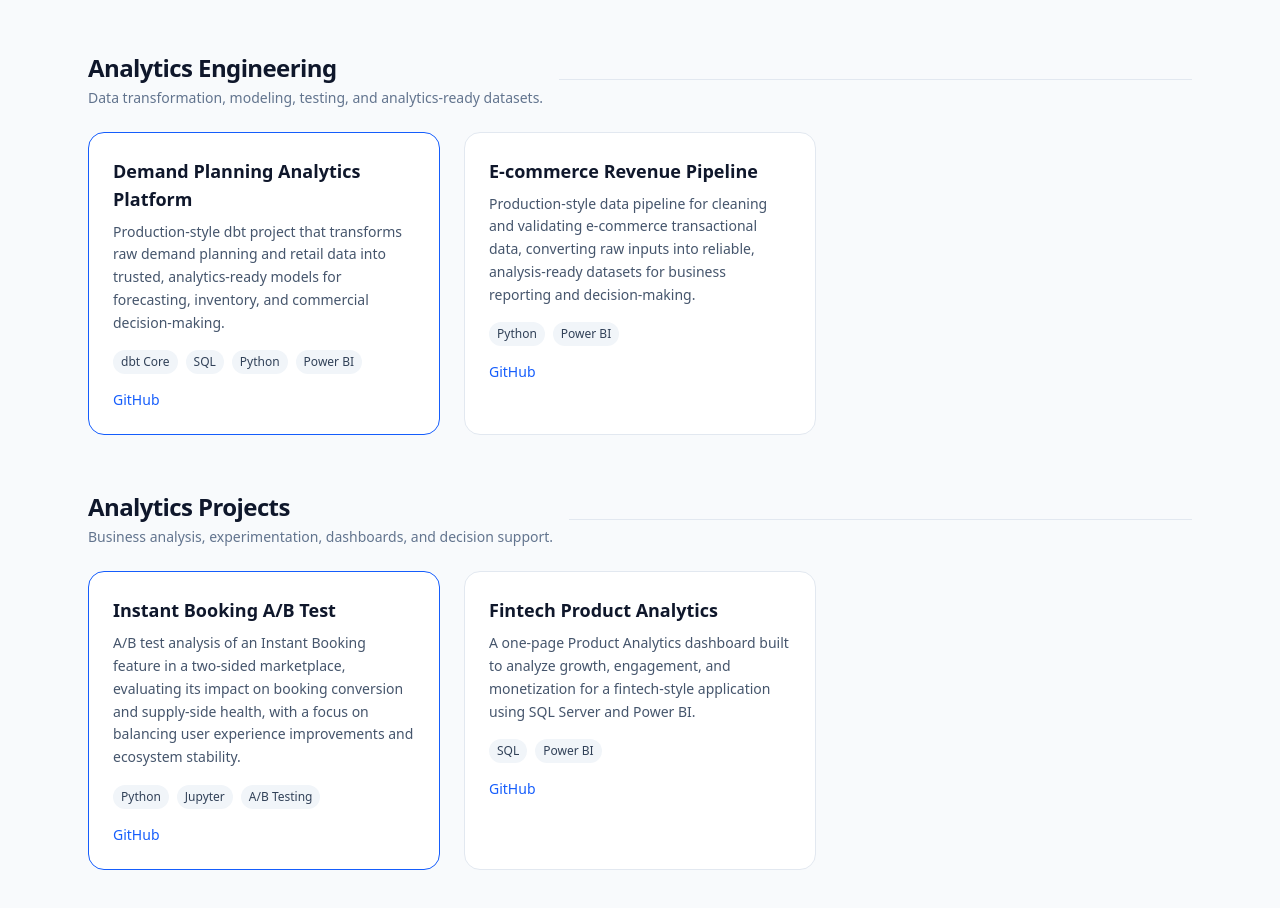
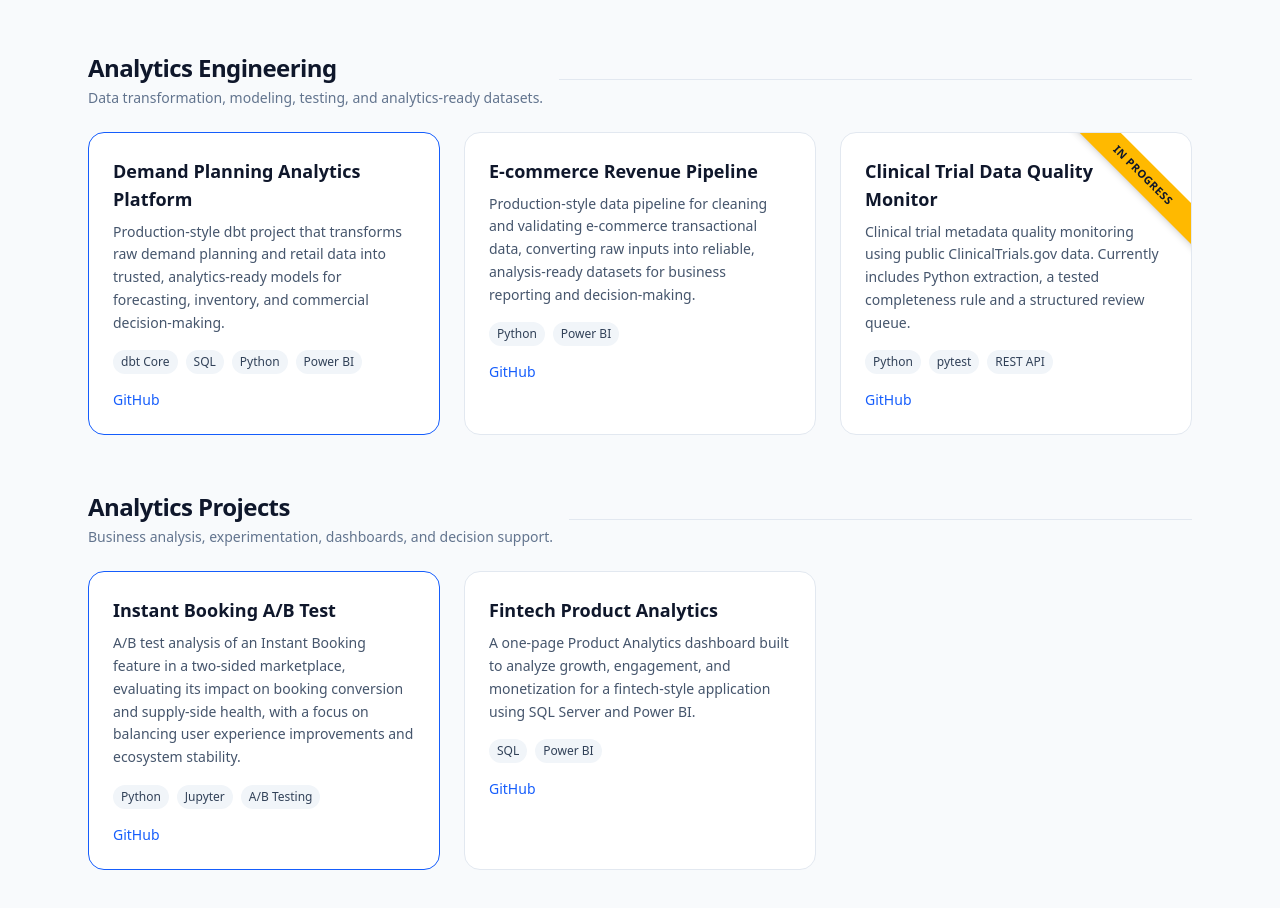
Before and after one commit to nachospreafico/data-portfolio, a React (Vite) app: page / in a window 1280 px wide. Shown: the part 2800-3708 px from the top of the page. Built offline with nearby package versions, Linux system fonts and the light colour scheme.

Commit message:
added clinical trial data quality monitor project (WIP)

```diff
--- a/src/components/projectsData.js
+++ b/src/components/projectsData.js
@@ -208,5 +208,16 @@ export const projectsData = [
     featured: false,
   }
   */
-  ,
+  {
+    title: "Clinical Trial Data Quality Monitor",
+    description:
+      "Clinical trial metadata quality monitoring using public ClinicalTrials.gov data. Currently includes Python extraction, a tested completeness rule and a structured review queue.",
+    tech: ["Python", "pytest", "REST API"],
+    links: {
+      github: "https://github.com/nachospreafico/clinical-trial-data-quality",
+    },
+    featured: false,
+    group: "Analytics Engineering",
+    underConstruction: true,
+  },
 ];
```
